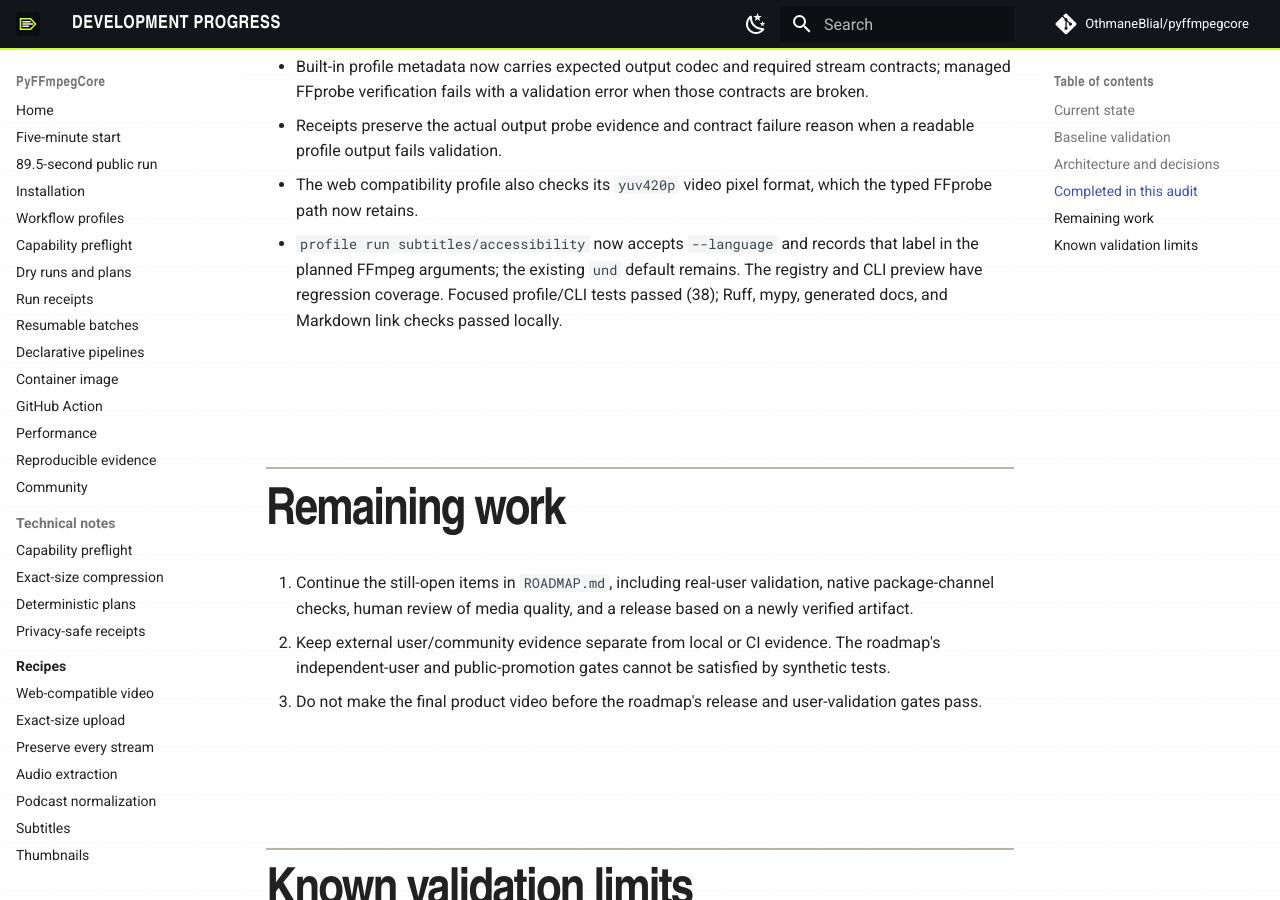
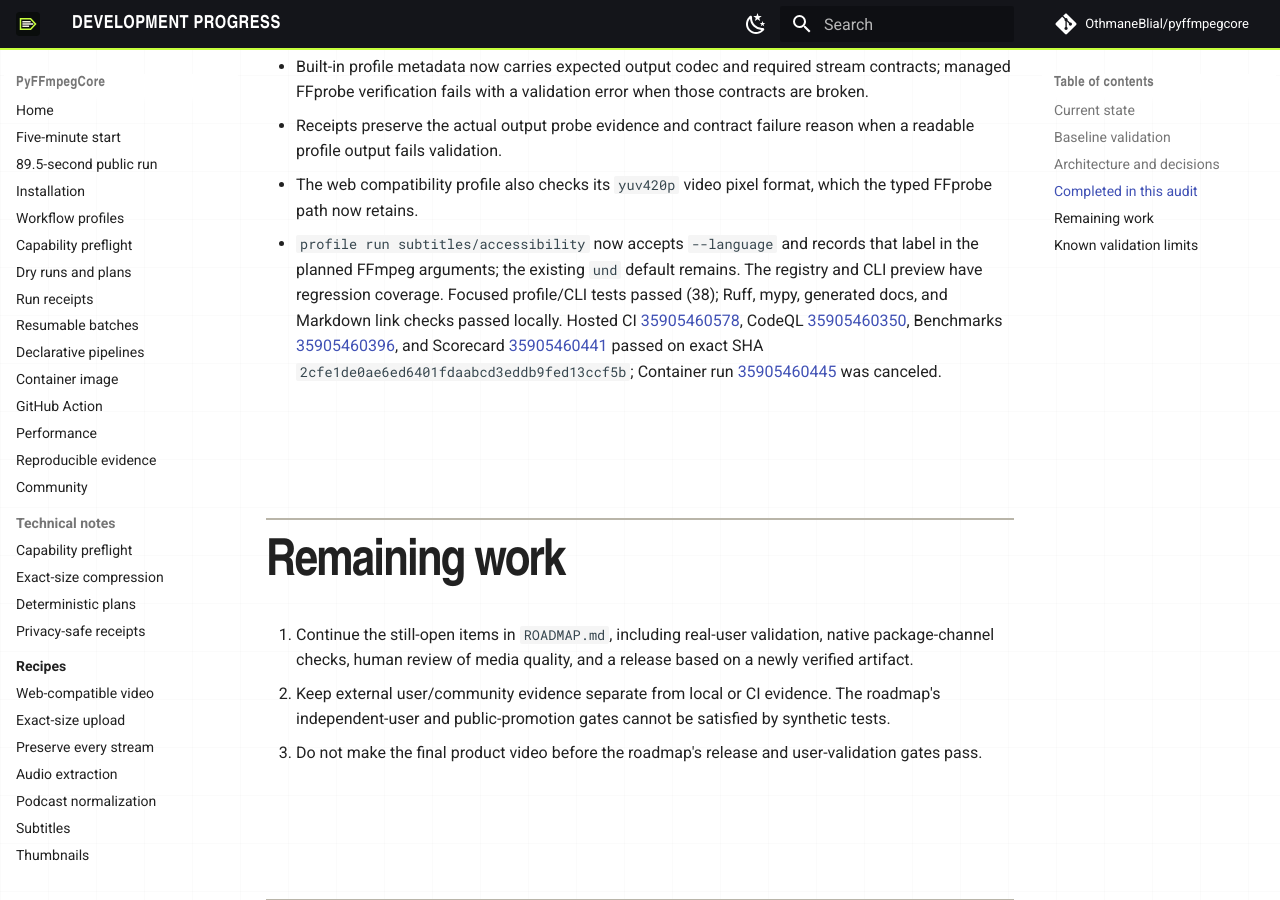
Before and after one commit to OthmaneBlial/pyffmpegcore, an MkDocs documentation site: the page built from docs/PROGRESS.md, in a window 1280 px wide and 900 px high, scrolled down 5543 px. Built offline with MkDocs 1.6.1 and Material for MkDocs 9.7.7, drawn with Linux system fonts in a browser that asks for light colours; comment, search, counter and statistics services are not loaded.

Commit message:
docs: record profile language CI evidence

```diff
--- a/docs/PROGRESS.md
+++ b/docs/PROGRESS.md
@@ -77,7 +77,7 @@ The image-directory planner resolved generated output filenames before checking
 - Built-in profile metadata now carries expected output codec and required stream contracts; managed FFprobe verification fails with a validation error when those contracts are broken.
 - Receipts preserve the actual output probe evidence and contract failure reason when a readable profile output fails validation.
 - The web compatibility profile also checks its `yuv420p` video pixel format, which the typed FFprobe path now retains.
-- `profile run subtitles/accessibility` now accepts `--language` and records that label in the planned FFmpeg arguments; the existing `und` default remains. The registry and CLI preview have regression coverage. Focused profile/CLI tests passed (38); Ruff, mypy, generated docs, and Markdown link checks passed locally.
+- `profile run subtitles/accessibility` now accepts `--language` and records that label in the planned FFmpeg arguments; the existing `und` default remains. The registry and CLI preview have regression coverage. Focused profile/CLI tests passed (38); Ruff, mypy, generated docs, and Markdown link checks passed locally. Hosted CI [35905460578](https://github.com/OthmaneBlial/pyffmpegcore/actions/runs/35905460578), CodeQL [35905460350](https://github.com/OthmaneBlial/pyffmpegcore/actions/runs/35905460350), Benchmarks [35905460396](https://github.com/OthmaneBlial/pyffmpegcore/actions/runs/35905460396), and Scorecard [35905460441](https://github.com/OthmaneBlial/pyffmpegcore/actions/runs/35905460441) passed on exact SHA `2cfe1de0ae6ed6401fdaabcd3eddb9fed13ccf5b`; Container run [35905460445](https://github.com/OthmaneBlial/pyffmpegcore/actions/runs/35905460445) was canceled.
 
 ## Remaining work
 
```
